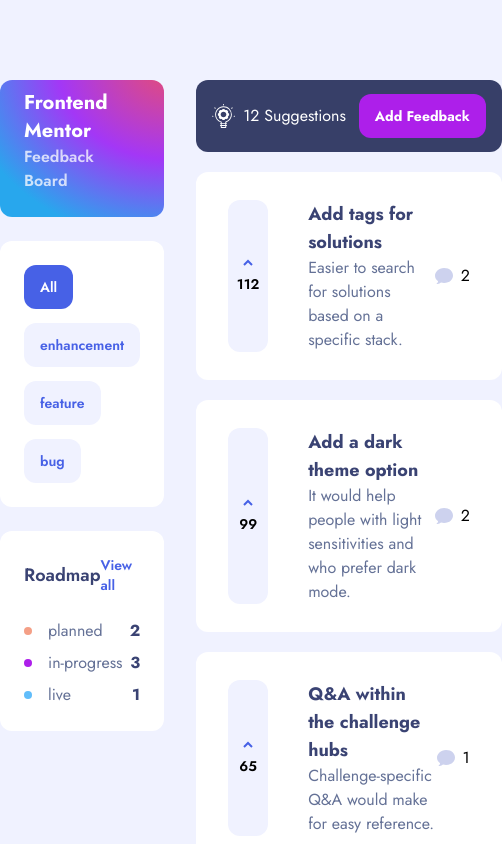
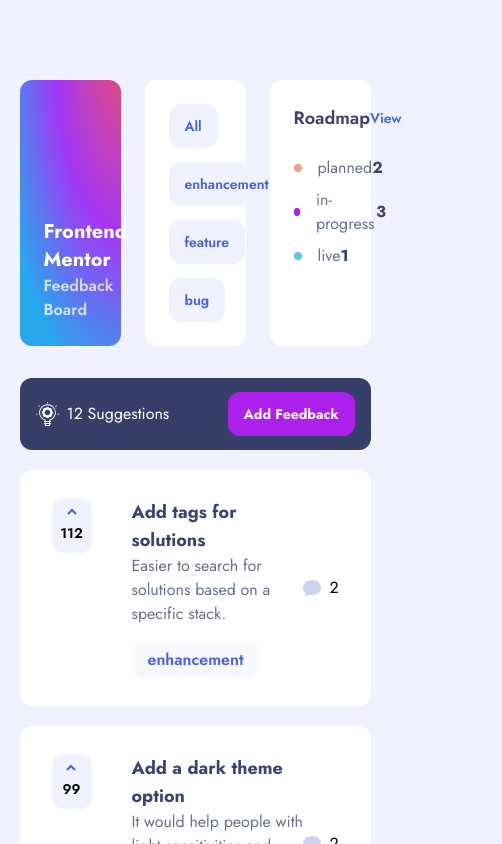
Before and after one commit to jakealistairwood/frontendmentor-product-feedback, a React (Vite) app: page /suggestions in a window 390 px wide. Shown: the top 844 px of the page, 502 px wide, since content can reach past the window. Built offline with nearby package versions, Linux system fonts and the light colour scheme.

Commit message:
added tablet responsiveness

```diff
--- a/src/components/elements/FeedbackFilters/FeedbackFilters.jsx
+++ b/src/components/elements/FeedbackFilters/FeedbackFilters.jsx
@@ -1,14 +1,47 @@
+import { useState, useContext, useEffect } from "react"
+import FeedbackContext from "../../../context/FeedbackContext"
 import uuid from "react-uuid"
 import Button from "../../globals/Button/Button"
 
 const FeedbackFilters = ({ filters }) => {
+    let { value } = useContext(FeedbackContext);
+    let { suggestions, setSuggestions } = value;
+
+    const [ currentFilter, setCurrentFilter ] = useState("");
+
+    const handleFilter = (label) => {
+        setCurrentFilter(label)
+        if(label == "all") {
+            setSuggestions(suggestions)
+        } else {
+            let filterdSuggestions = suggestions.filter(suggestion => suggestion.category == label)
+            console.log(filterdSuggestions)
+            // setSuggestions(...suggestions.filter(suggestion => suggestion.category == label))
+            // setSuggestions([])
+        }
+    }
+
+    // useEffect(() => {
+    //     setCurrentFilter("all")
+    // }, [currentFilter]);
+
     return <ul className="feedback-filters rounded-xl p-6 bg-white flex flex-wrap gap-y-3.5 gap-x-2">
         <li className="">
-            <Button label={"All"} isLink={false} classNames={"btn-filter btn-filter--active text-white"} />
+            <Button
+                label={"All"}
+                isLink={false}
+                classNames={`btn-filter ${currentFilter == "all" && "btn-filter--active"} text-white`}
+                triggerFunctionality={() => handleFilter("all")}
+            />
         </li>
         {filters.map(filter => {
             return <li key={uuid()} className="">
-                <Button label={filter} isLink={false} classNames={"btn-filter"} />
+                <Button
+                    label={filter}
+                    isLink={false}
+                    classNames={`btn-filter ${currentFilter == filter && "btn-filter--active"}`}
+                    triggerFunctionality={() => handleFilter(filter)}
+                />
             </li>
         })}
     </ul>
--- a/src/components/elements/Roadmap/Roadmap.jsx
+++ b/src/components/elements/Roadmap/Roadmap.jsx
@@ -4,7 +4,7 @@
     return <div className="roadmap bg-white rounded-xl p-6 flex flex-col gap-6">
         <div className="flex justify-between items-center">
             <h3 className="text-lg font-semibold">Roadmap</h3>
-            <Link to="/roadmap" className="text-secondary-purple font-semibold text-sm">View all</Link>
+            <Link to="/roadmap" className="text-secondary-purple font-semibold text-sm">View</Link>
         </div>
         <ul className="flex flex-col gap-2">
             {statuses.map(status => {
--- /dev/null
+++ b/src/components/elements/RoadmapCard/RoadmapCard.jsx
@@ -0,0 +1,27 @@
+import Button from "../../globals/Button/Button.jsx";
+import { ReactComponent as ArrowUpIcon } from "../../../assets/images/shared/icon-arrow-up.svg"
+import { ReactComponent as CommentsIcon } from "../../../assets/images/shared/icon-comments.svg"
+
+const RoadmapCard = ({ suggestion, status }) => {
+    return <li className={`roadmap-card roadmap-card--${suggestion.status} rounded-xl`}>
+    <div className="bg-white p-8 rounded-t-none">
+        <div className="flex items-center gap-4 mb-2">
+            <div className={`w-[8px] h-[8px] rounded-full indicator-${status.label}`}></div>
+            <p className="text-paler-navy">{status.label}</p>
+        </div>
+        <h4 className="mb-2 text-lg">{suggestion.title}</h4>
+        <p>{suggestion.description}</p>
+        <footer className="flex justify-between items-center mt-4">
+            <Button classNames={"btn-upvote"} label={suggestion.upvotes} icon={<ArrowUpIcon />} />
+            <div className="suggestion-card__comments-indicator flex items-center gap-2">
+                <CommentsIcon />
+                {/* {suggestion.comments ? (
+                    <span>{suggestions.comments.length}</span>
+                ): <span>0</span>} */}
+            </div>
+        </footer>
+    </div>
+</li>
+}
+
+export default RoadmapCard
--- a/src/components/elements/SuggestionCard/SuggestionCard.jsx
+++ b/src/components/elements/SuggestionCard/SuggestionCard.jsx
@@ -5,14 +5,15 @@
 
 const SuggestionCard = ({ suggestion }) => {
 
-    const { title, description, comments, id } = suggestion;
+    const { title, description, comments, id, category } = suggestion;
 
     return <Link to={`/suggestions/${id}`} className="suggestion-card bg-white px-8 py-7 rounded-xl flex justify-between items-center">
         <div className="flex gap-10">
-            <Button isLink={false} label={suggestion.upvotes} classNames={"btn-upvote"} icon={<ArrowUpIcon />} />
+            <Button isLink={false} label={suggestion.upvotes} classNames={"btn-upvote self-start"} icon={<ArrowUpIcon />} />
             <div className="suggestion-card__body">
                 <h3 className="font-bold text-lg">{title}</h3>
                 <p className="text-paler-navy">{description}</p>
+                <div className="category-tag w-fit px-4 py-1.5 mt-4">{category}</div>
             </div>
         </div>
         <div className="suggestion-card__comments-indicator flex items-center gap-2">
--- a/src/components/globals/Navbar/Navbar.jsx
+++ b/src/components/globals/Navbar/Navbar.jsx
@@ -1,12 +1,17 @@
+import { useNavigate } from "react-router";
 import { ReactComponent as SuggestionsIcon } from "../../../assets/images/suggestions/icon-suggestions.svg"
+import { ReactComponent as ArrowLeft } from "../../../assets/images/shared/icon-arrow-left.svg"
 import Button from "../Button/Button";
 
-const Navbar = ({ noOfSuggestions }) => {
+const Navbar = ({ noOfSuggestions, hasBreadcrumb, titleOptions }) => {
+    let navigate = useNavigate();
+
     return <nav className="navbar py-3.5 px-4 bg-deep-navy rounded-xl text-white flex justify-between items-center">
-        <div className="">
+        <div className="flex flex-col">
+            {hasBreadcrumb && <Button label={"Go Back"} icon={<ArrowLeft />} triggerFunctionality={() => navigate(-1)} />}
             <div className="flex items-center gap-2">
-                <SuggestionsIcon />
-                <p className="text-white">{noOfSuggestions} Suggestions</p>
+                {titleOptions.icon && <>{titleOptions.icon}</>}
+                <p className="text-white">{titleOptions.title}</p>
             </div>
         </div>
         <Button label={"Add Feedback"} href={"/suggestions/add-feedback"} classNames={"btn-primary"} isLink={true} />
--- a/src/components/globals/Sidebar/Sidebar.jsx
+++ b/src/components/globals/Sidebar/Sidebar.jsx
@@ -2,8 +2,8 @@
 import Roadmap from "../../elements/Roadmap/Roadmap"
 
 const Sidebar = ({ suggestionCategories, statuses }) => {
-    return <aside className="sidebar max-w-[255px] sticky top-0 w-full flex flex-col gap-6">
-        <h1 className="feedback-board rounded-xl p-6 flex flex-col justify-end text-white">
+    return <aside className="sidebar max-w-full lg:max-w-[255px] lg:sticky lg:top-0 w-full grid grid-cols-3 lg:flex flex-row lg:flex-col gap-6">
+        <h1 className="feedback-board h-full lg:h-[137px] rounded-xl p-6 flex flex-col justify-end text-white">
            <span className="text-xl font-bold">Frontend Mentor</span>
            <span className="opacity-75">Feedback Board</span>
         </h1>
--- a/src/index.css
+++ b/src/index.css
@@ -15,13 +15,19 @@
 
 .portal-wrapper {
   max-width: 1110px;
-  width: 100%;
+  width: 83.333333%;
   height: 100%;
   margin-inline: auto;
 }
 
+@media screen and (max-width: 768px) {
+  .portal-wrapper {
+    width: 90%;
+  }
+}
+
 .feedback-board {
-  height: 137px;
+  /* height: 137px; */
   background: radial-gradient(128.88% 128.88% at 103.9% -10.39%, #E84D70 0%, #A337F6 53.09%, #28A7ED 100%)
 }
 
@@ -109,6 +115,15 @@
   @apply px-4;
 }
 
+.category-tag {
+  @apply rounded-xl;
+  @apply bg-very-pale-blue;
+  @apply text-secondary-purple;
+  @apply font-semibold;
+  @pply text-sm;
+  min-height: 30px;
+}
+
 .btn-filter--active {
   @apply bg-secondary-purple;
   @apply text-white;
@@ -138,17 +153,24 @@
   background: radial-gradient(128.88% 128.88% at 103.9% -10.39%, #E84D70 0%, #A337F6 53.09%, #28A7ED 100%) /* warning: gradient uses a rotation that is not supported by CSS and may not behave as expected */;
 }
 
-.suggestion--planned {
-  @apply bg-sunset-orange;
+.roadmap-card {
   @apply pt-2;
 }
 
-.suggestion--in-progress {
-  @apply bg-primary-purple;
-  @apply pt-2;
+.roadmap-card .btn-upvote > div {
+  flex-direction: row !important;
+  @apply gap-2;
+  @apply px-2;
 }
 
-.suggestion--live {
+.roadmap-card--planned {
+  @apply bg-sunset-orange;
+}
+
+.roadmap-card--in-progress {
+  @apply bg-primary-purple;
+}
+
+.roadmap-card--live {
   @apply bg-light-blue;
-  @apply pt-2;
 }
--- a/src/pages/Dashboard/Dashboard.jsx
+++ b/src/pages/Dashboard/Dashboard.jsx
@@ -8,16 +8,17 @@
 import uuid from "react-uuid"
 import NoSuggestions from "../../components/elements/NoSuggestions/NoSuggestions";
 import FeedbackContext from "../../context/FeedbackContext";
+import { ReactComponent as SuggestionsIcon } from "../../assets/images/suggestions/icon-suggestions.svg"
 
 const Dashboard = () => {
 
     const { value } = useContext(FeedbackContext);
     let { suggestions, categories, roadmapData } = value;
 
-    return <section className="dashboard flex gap-8">
+    return <section className="dashboard flex flex-col lg:flex-row gap-8">
         <Sidebar suggestionCategories={categories} statuses={roadmapData} />
         <main className="grow flex flex-col gap-5">
-            <Navbar noOfSuggestions={suggestions.length} />
+            <Navbar noOfSuggestions={suggestions.length} titleOptions={{ title: `${suggestions.length} Suggestions`, icon: <SuggestionsIcon /> }} />
             {suggestions.length ? suggestions.map(suggestion => {
                 return <SuggestionCard key={uuid()} suggestion={suggestion} />
             }) : <NoSuggestions />}
--- a/src/pages/SuggetionIndex/SuggestionIndex.jsx
+++ b/src/pages/SuggetionIndex/SuggestionIndex.jsx
@@ -50,7 +50,7 @@
         setCurrentSuggestion(suggestion)
     }, [currentSuggestion.comments]);
 
-    return <main className="max-w-[730px] w-full mx-auto py-20">
+    return <main className="max-w-[730px] w-10/12 mx-auto py-20">
         <section>
             <BreadcrumbNav hasAdditionalButton={true} />
             <SuggestionCard suggestion={suggestion} />
```
Also changed, not shown: src/pages/RoadmapBoard/RoadmapBoard.jsx (+3 -20 lines).
